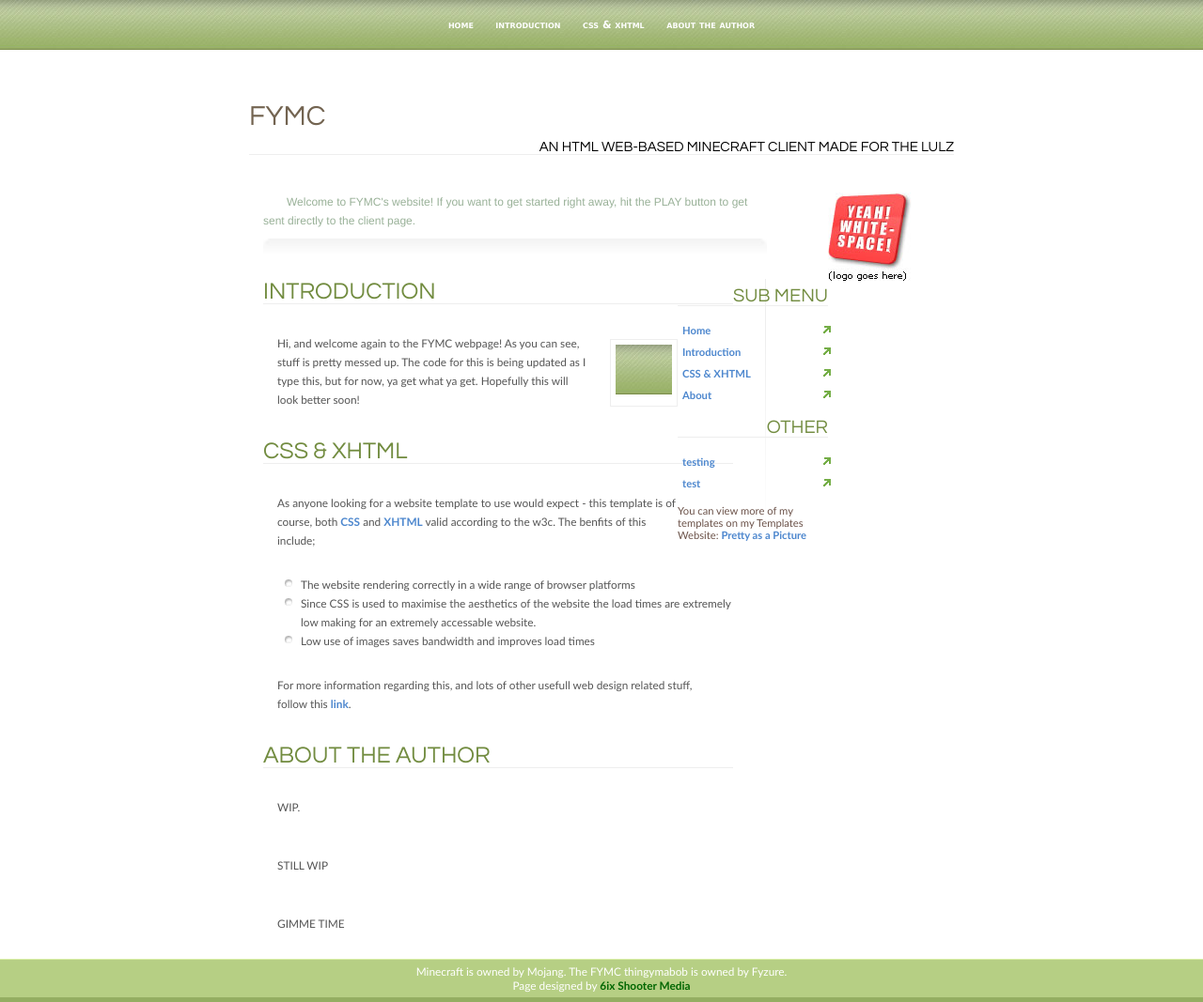
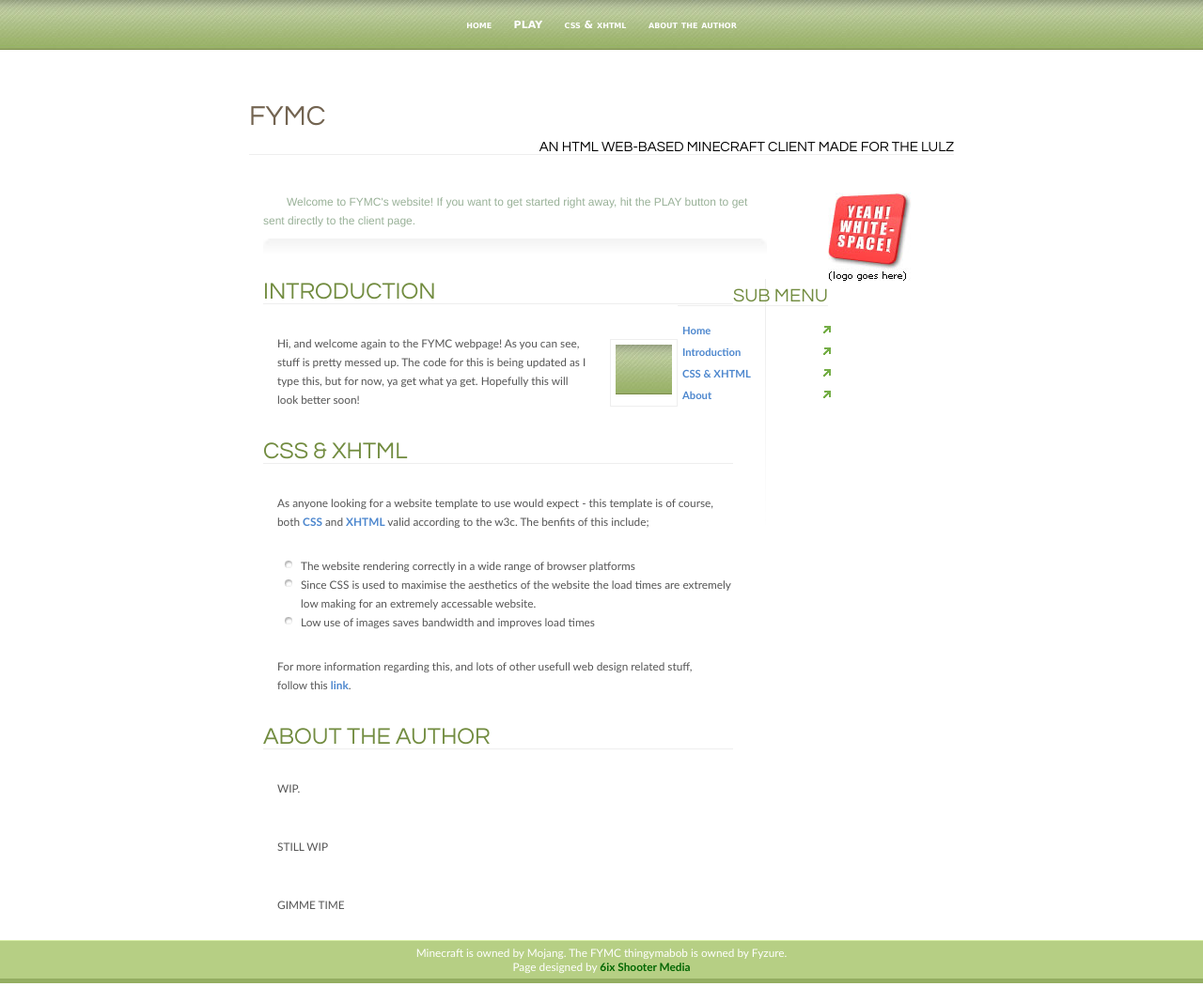
Before and after one commit to theservermainer/FYMC, a plain HTML site: page index.html in a window 1280 px wide. Shown: the whole page at 94% size. Drawn offline with Linux system fonts and the light colour scheme.

Commit message:
tweaking

```diff
--- a/index.html
+++ b/index.html
@@ -15,7 +15,7 @@
 <a name="top" id="top"></a>
 <center>
 		<div id="menu">
-				<a href="#top">home</a> <a href="#intro">introduction</a> <a href="#css">css &amp; xhtml</a> <a href="#about">about the author</a>
+				<a href="#top">home</a> <a href="https://theservermainer.github.io/fyzuremc/compiled/web/index.html">PLAY</a> <a href="#css">css &amp; xhtml</a> <a href="#about">about the author</a>
 		</div>
 
 		<div id="header">
@@ -39,18 +39,6 @@
 								<a href="#css">CSS &amp; XHTML</a>
 								<a href="#about">About</a>
 						</div>
-
-				<h1>Other </h1>
-
-
-					<div class="submenu">
-								<a href="http://xij.p0wned.org/prettyasapicture/templates.php#Stepping%20Stone">testing</a>
-								<a href="http://xij.p0wned.org/prettyasapicture/templates.php#Go%20Faster%20Red">test</a>
-					</div>
-
-					<p>
-							You can view more of my templates on my Templates Website: <a href="http://xij.p0wned.org/prettyasapicture/">Pretty as a Picture</a>
-					</p>
 
 				</div>
 
```
